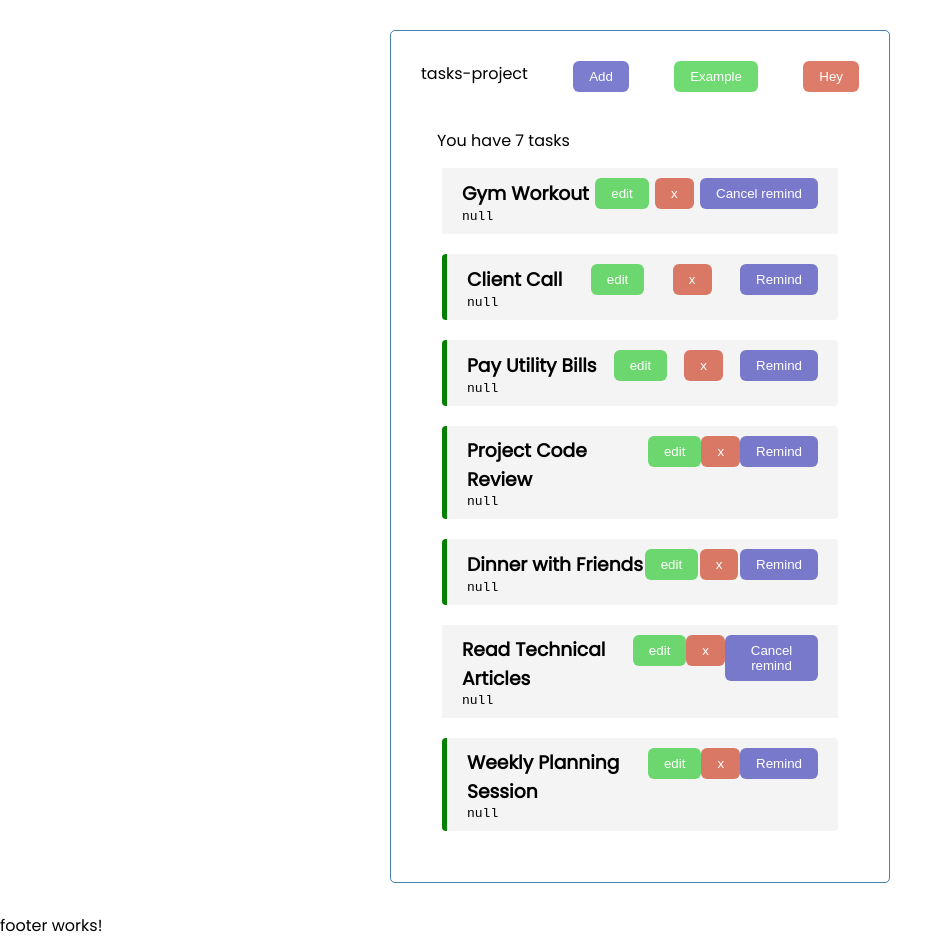
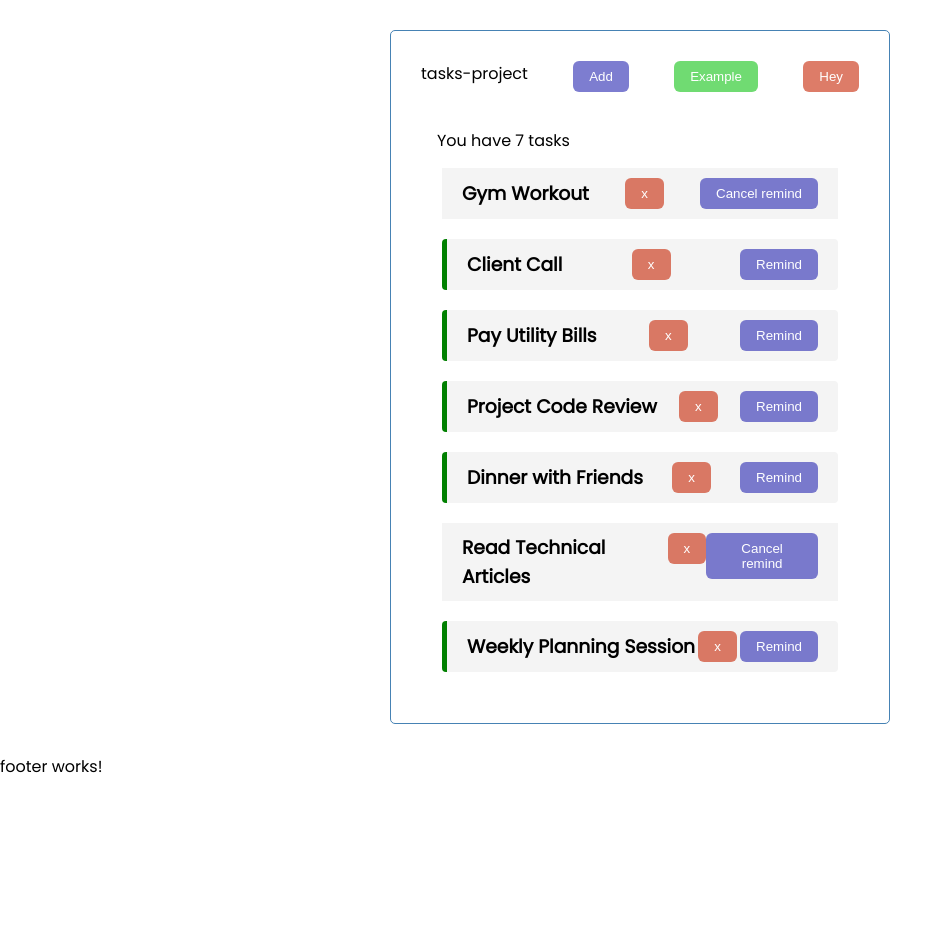
Before and after one commit to m-stpz/angular, an Angular app in the folder tasks-project/: page / in a window 1280 px wide. Shown: the whole page, without its empty margins (0-952 px from the left). After the commit the page ends 800 px from the top, so only its background shows below. Built offline with nearby package versions, Linux system fonts and the light colour scheme; data requests are answered from the project's data file.

Commit message:
modal ii

```diff
--- a/tasks-project/src/app/components/task-item/task-item.component.html
+++ b/tasks-project/src/app/components/task-item/task-item.component.html
@@ -6,9 +6,6 @@
   <div style="display: flex; justify-content: space-between">
     <h3>{{ task.text }}</h3>
 
-    <app-button text="edit" color="green" (btnClick)="onSelectTask()"
-      >Edit</app-button
-    >
     <app-button text="x" color="red" (btnClick)="onDeleteTask()"></app-button>
     <app-button
       text="{{ task.reminder ? 'Remind' : 'Cancel remind' }}"
@@ -20,10 +17,4 @@
   @if (showDetails()) {
     <p>{{ task.day }}</p>
   }
-
-  <pre>{{ selectedTask() | json }}</pre>
-
-  @if (selectedTask()) {
-    <app-modal></app-modal>
-  }
 </div>
--- a/tasks-project/src/app/components/task-item/task-item.component.ts
+++ b/tasks-project/src/app/components/task-item/task-item.component.ts
@@ -1,4 +1,11 @@
-import { Component, inject, Input, signal } from '@angular/core';
+import {
+  Component,
+  EventEmitter,
+  inject,
+  Input,
+  Output,
+  signal,
+} from '@angular/core';
 import { Task } from '../../types/task.type';
 import { ButtonComponent } from '../button/button.component';
 import { TasksService } from '../../services/tasks.service';
@@ -13,6 +20,7 @@ import { JsonPipe } from '@angular/common';
 })
 export class TaskItemComponent {
   @Input({ required: true }) task!: Task;
+  @Output() edit = new EventEmitter<Task>();
 
   private readonly tasksService = inject(TasksService);
 
@@ -31,7 +39,8 @@ export class TaskItemComponent {
     this.showDetails.update((val) => !val);
   }
 
-  onSelectTask() {
-    this.selectedTask.set(this.task);
+  onSelectTask(event: MouseEvent) {
+    event.stopPropagation(); // stop the card from toggling details
+    this.edit.emit(this.task);
   }
 }
--- a/tasks-project/src/app/components/tasks/tasks.component.ts
+++ b/tasks-project/src/app/components/tasks/tasks.component.ts
@@ -12,4 +12,6 @@ export class TasksComponent {
   private readonly tasksService = inject(TasksService);
 
   tasks = this.tasksService.tasks;
+
+  // parent holds the truth of which tasks is being edited
 }
```
Also changed, not shown: tasks-project/notes/todo_working_with_modals.md (added, +1 -0 lines).
